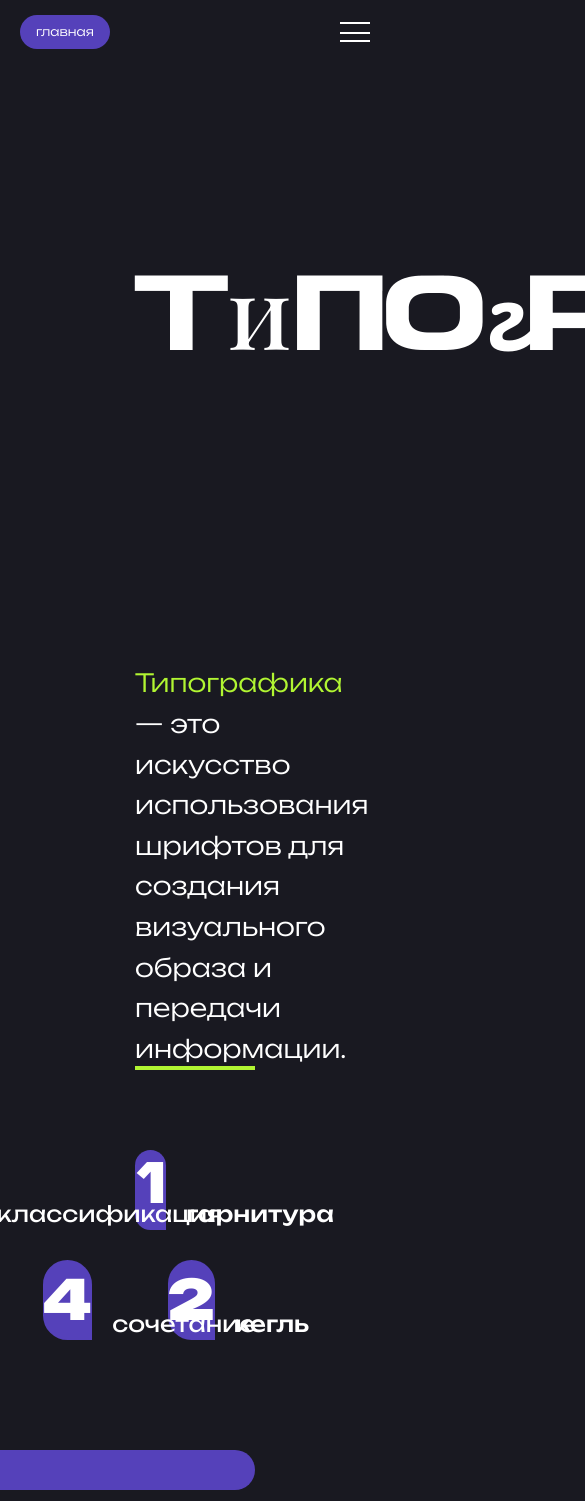
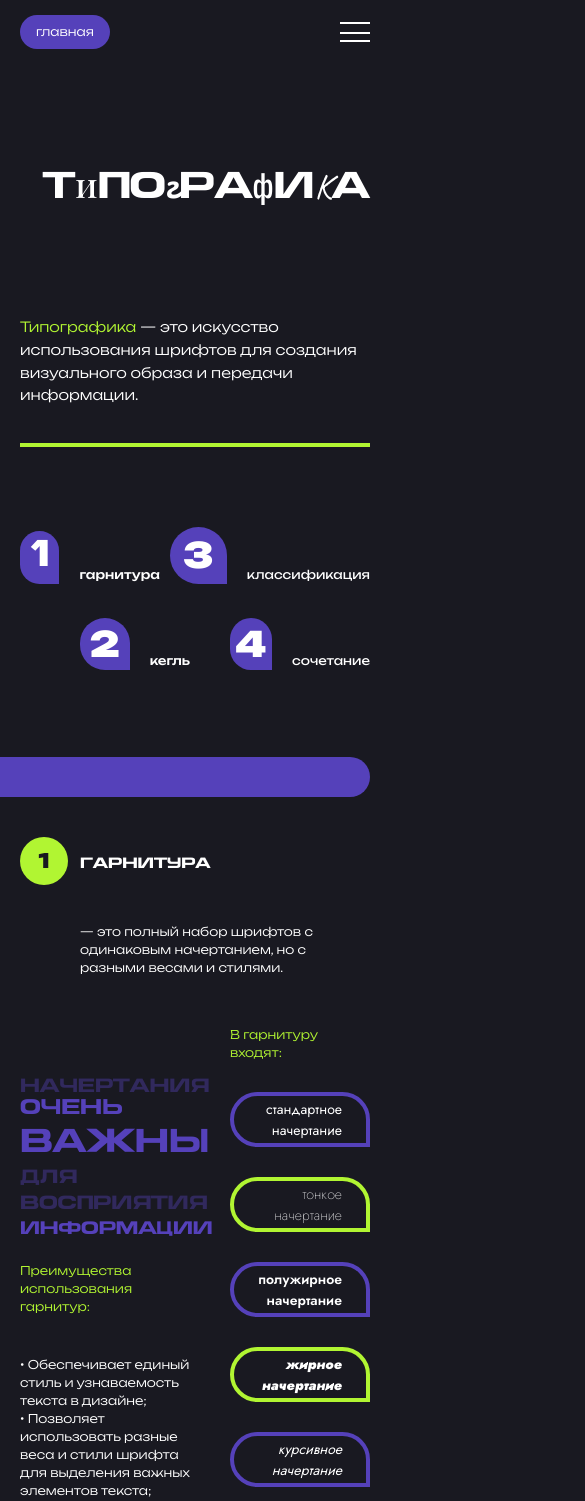
Before and after one commit to hikkanmn/design-course, a Vue app: page /typography in a window 390 px wide. Shown: the top 1501 px of the page, 585 px wide, since content can reach past the window. Built offline with nearby package versions, Linux system fonts and the light colour scheme.

Commit message:
add adapt for typography page

```diff
--- a/src/components/ScrollToTop.vue
+++ b/src/components/ScrollToTop.vue
@@ -3,7 +3,7 @@
     title="вернуться к началу страницы"
     v-show="showButton"
     @click="scrollToTop"
-    class="group w-fit aspect-square fixed bottom-10 right-5 bg-customPurple border-none rounded-full pl-2 pr-1 cursor-pointer flex items-center justify-center hover:bg-customLime"
+    class="group z-10 w-fit aspect-square fixed bottom-10 right-5 bg-customPurple border-none rounded-full pl-2 pr-1 cursor-pointer flex items-center justify-center hover:bg-customLime"
   >
     <!-- Иконка или текст кнопки -->
     <svg
--- a/src/components/color/LastColorSection.vue
+++ b/src/components/color/LastColorSection.vue
@@ -5,7 +5,7 @@
     class="grid grid-cols-12 grid-rows-7 sm:grid-rows-8 gap-y-[30px] gap-x-[10px] px-[135px] lg:px-[100px] md:px-[50px] sm:px-[20px] mb-20"
   >
     <div
-      class="col-start-1 col-end-13 row-start-1 row-end-2 z-10 bg-customLime h-1/3  rounded-r-[60px] rounded-tl-[60px]"
+      class="col-start-1 col-end-13 row-start-1 row-end-2 z-10 bg-customLime h-1/3 rounded-r-[60px] rounded-tl-[60px]"
     ></div>
     <div
       class="col-start-1 col-end-2 row-start-1 row-end-8 sm:row-end-9 bg-customLime rounded-b-[100px] rounded-tl-[60px] flex items-end justify-center p-4"
@@ -36,7 +36,9 @@
       требует понимания психологии цвета, цветовых гармоний и принципов баланса.
     </p>
 
-    <div class="border-b-4 border-b-white col-start-3 col-end-13 row-start-7 row-end-8 sm:row-end-9"></div>
+    <div
+      class="border-b-4 border-b-white col-start-3 col-end-13 row-start-7 row-end-8 sm:row-end-9"
+    ></div>
   </div>
 </template>
 
--- a/src/components/color/QuizColor.vue
+++ b/src/components/color/QuizColor.vue
@@ -3,7 +3,6 @@ import QuizBlock from '/src/components/QuizBlock.vue'
 </script>
 
 <template>
-  <!-- Текст "начинается с основ" -->
   <div class="mb-28 lg:mb-20 md:mb-10 sm:mb-4">
     <div class="flex justify-start">
       <div
--- a/src/components/typography/TypefaceBlock.vue
+++ b/src/components/typography/TypefaceBlock.vue
@@ -1,48 +1,61 @@
 <script setup></script>
 
 <template>
-  <div class="mr-[135px] bg-customPurple rounded-r-[100px] h-[40px]"></div>
-  <div class="grid grid-cols-12 grid-rows-9 gap-y-[30px] gap-x-[10px] px-[135px] pt-10 mb-20">
+  <div
+    class="mr-[135px] lg:mr-[100px] md:mr-[50px] sm:mr-[20px] bg-customPurple rounded-r-[100px] h-[40px]"
+  ></div>
+  <div
+    class="grid grid-cols-12 grid-rows-9 gap-y-[30px] gap-x-[10px] px-[135px] lg:px-[100px] md:px-[50px] sm:px-[20px] pt-10 mb-20"
+  >
     <div
-      class="col-start col-end-2 row-start-1 row-end-2 group hover:bg-customOrange bg-customLime rounded-[60px] px-12 py-2 flex items-center justify-center"
+      class="col-start col-end-2 row-start-1 row-end-2 group aspect-square hover:bg-customOrange bg-customLime rounded-[60px] px-12 md:px-8 xs:px-6 py-2 flex items-center justify-center"
     >
-      <span class="font-myUnbounded font-bold text-customBlack text-[55px] group-hover:text-white"
+      <span
+        class="font-myUnbounded font-bold text-customBlack text-[55px] md:text-[45px] sm:text-[35px] xs:text-[20px] group-hover:text-white"
         >1</span
       >
     </div>
     <h2
-      class="col-start-3 col-end-8 row-start-1 row-end-2 self-center font-myMedium text-white text-[52px]"
+      class="col-start-3 col-end-8 row-start-1 row-end-2 self-center font-myMedium text-white text-[52px] lg:text-[40px] md:text-[30px] sm:text-[20px] xs:text-[14px]"
     >
       гарнитура
     </h2>
     <p
-      class="col-start-3 col-end-13 row-start-2 row-end-3 self-center font-myUnbounded font-light text-white text-[22px]"
+      class="col-start-3 col-end-13 row-start-2 row-end-3 self-center font-myUnbounded font-light text-white text-[22px] lg:text-[18px] sm:text-[14px] xs:text-[12px]"
     >
       — это полный набор шрифтов с одинаковым начертанием, но с разными весами и стилями.
     </p>
     <p
-      class="group col-start-1 col-end-8 row-start-3 row-end-8 font-myMedium flex flex-col justify-center"
+      class="group col-start-1 col-end-8 md:col-end-7 row-start-3 row-end-8 sm:row-end-7 font-myMedium flex flex-col justify-center"
     >
-      <span class="text-[64px] leading-3 text-customPurple_o66 group-hover:text-customPurple"
+      <span
+        class="text-[64px] lg:text-[45px] md:text-[35px] sm:text-[22px] xs:text-[18px] leading-3 text-customPurple_o66 group-hover:text-customPurple"
         >начертания</span
       >
-      <span class="text-[83px] text-customPurple group-hover:text-customPurple_o66">очень</span>
-      <span class="text-[116px] leading-10 text-customPurple group-hover:text-customPurple_o66"
+      <span
+        class="text-[83px] lg:text-[60px] md:text-[50px] sm:text-[26px] xs:text-[20px] text-customPurple group-hover:text-customPurple_o66"
+        >очень</span
+      >
+      <span
+        class="text-[105px] lg:text-[80px] md:text-[60px] sm:text-[38px] xs:text-[31px] leading-10 text-customPurple group-hover:text-customPurple_o66"
         >важны</span
       >
-      <span class="text-[64px] leading-relaxed text-customPurple_o66 group-hover:text-customPurple"
+      <span
+        class="text-[64px] lg:text-[45px] md:text-[35px] sm:text-[22px] xs:text-[18px] leading-relaxed text-customPurple_o66 group-hover:text-customPurple"
         >для</span
       >
-      <span class="text-[64px] leading-6 text-customPurple_o66 group-hover:text-customPurple"
+      <span
+        class="text-[64px] lg:text-[45px] md:text-[35px] sm:text-[22px] xs:text-[18px] leading-6 text-customPurple_o66 group-hover:text-customPurple"
         >восприятия</span
       >
-      <span class="text-[60px] text-customPurple group-hover:text-customPurple_o66"
+      <span
+        class="text-[60px] lg:text-[40px] md:text-[32px] sm:text-[20px] xs:text-[17px] text-customPurple group-hover:text-customPurple_o66"
         >информации</span
       >
     </p>
 
     <div
-      class="col-start-1 col-end-8 row-start-7 row-end-10 font-myUnbounded font-light text-white text-[22px] self-end"
+      class="col-start-1 col-end-8 row-start-7 row-end-10 md:col-end-7 md:row-start-7 sm:row-start-6 font-myUnbounded font-light text-white text-[22px] lg:text-[18px] sm:text-[14px] xs:text-[12px] self-end"
     >
       <h3 class="text-customLime mb-10">Преимущества использования гарнитур:</h3>
       <p>• Обеспечивает единый стиль и узнаваемость текста в дизайне;</p>
@@ -52,39 +65,63 @@
       <p>• Создает гармоничное и уравновешенное восприятие текста в композиции.</p>
     </div>
     <p
-      class="col-start-9 col-end-13 row-start-3 row-end-4 font-myUnbounded font-light text-customLime text-[22px] self-end"
+      class="col-start-9 col-end-13 row-start-3 row-end-4 md:col-start-8 font-myUnbounded font-light text-customLime text-[22px] lg:text-[18px] sm:text-[14px] xs:text-[12px] self-end"
     >
       В гарнитуру входят:
     </p>
     <div
-      class="col-start-9 col-end-13 row-start-4 row-end-5 border-4 hover:bg-customPurple hover:bg-opacity-20 border-customPurple rounded-l-[60px] rounded-tr-[60px] flex items-center justify-end px-10"
+      class="col-start-9 col-end-13 row-start-4 row-end-5 md:col-start-8 border-4 hover:bg-customPurple hover:bg-opacity-20 border-customPurple rounded-l-[60px] lg:rounded-l-[40px] md:rounded-l-[40px] sm:rounded-l-[30px] rounded-tr-[60px] lg:rounded-tr-[40px] md:rounded-tr-[40px] sm:rounded-tr-[30px] flex items-center justify-end text-end px-10 sm:pr-6"
     >
-      <p class="text-white text-[25px] font-myJost font-regular">стандартное начертание</p>
+      <p
+        class="text-white text-[25px] md:text-[22px] sm:text-[18px] xs:text-[14px] font-myJost font-regular"
+      >
+        стандартное начертание
+      </p>
     </div>
     <div
-      class="col-start-9 col-end-13 row-start-5 row-end-6 border-4 hover:bg-customLime hover:bg-opacity-20 border-customLime rounded-l-[60px] rounded-tr-[60px] flex items-center justify-end px-10"
+      class="col-start-9 col-end-13 row-start-5 row-end-6 md:col-start-8 border-4 hover:bg-customLime hover:bg-opacity-20 border-customLime rounded-l-[60px] lg:rounded-l-[40px] md:rounded-l-[40px] sm:rounded-l-[30px] rounded-tr-[60px] lg:rounded-tr-[40px] md:rounded-tr-[40px] sm:rounded-tr-[30px] flex items-center justify-end text-end px-10 sm:pr-6"
     >
-      <p class="text-white text-[25px] font-myJost font-extralight">тонкое начертание</p>
+      <p
+        class="text-white text-[25px] md:text-[22px] sm:text-[18px] xs:text-[14px] font-myJost font-extralight"
+      >
+        тонкое начертание
+      </p>
     </div>
     <div
-      class="col-start-9 col-end-13 row-start-6 row-end-7 border-4 hover:bg-customPurple hover:bg-opacity-20 border-customPurple rounded-l-[60px] rounded-tr-[60px] flex items-center justify-end px-10"
+      class="col-start-9 col-end-13 row-start-6 row-end-7 md:col-start-8 border-4 hover:bg-customPurple hover:bg-opacity-20 border-customPurple rounded-l-[60px] lg:rounded-l-[40px] md:rounded-l-[40px] sm:rounded-l-[30px] rounded-tr-[60px] lg:rounded-tr-[40px] md:rounded-tr-[40px] sm:rounded-tr-[30px] flex items-center justify-end text-end px-10 sm:pr-6"
     >
-      <p class="text-white text-[25px] font-myJost font-semibold">полужирное начертание</p>
+      <p
+        class="text-white text-[25px] md:text-[22px] sm:text-[18px] xs:text-[14px] font-myJost font-semibold"
+      >
+        полужирное начертание
+      </p>
     </div>
     <div
-      class="col-start-9 col-end-13 row-start-7 row-end-8 border-4 hover:bg-customLime hover:bg-opacity-20 border-customLime rounded-l-[60px] rounded-tr-[60px] flex items-center justify-end px-10"
+      class="col-start-9 col-end-13 row-start-7 row-end-8 md:col-start-8 border-4 hover:bg-customLime hover:bg-opacity-20 border-customLime rounded-l-[60px] lg:rounded-l-[40px] md:rounded-l-[40px] sm:rounded-l-[30px] rounded-tr-[60px] lg:rounded-tr-[40px] md:rounded-tr-[40px] sm:rounded-tr-[30px] flex items-center justify-end text-end px-10 sm:pr-6"
     >
-      <p class="text-white text-[25px] font-myJost font-black">жирное начертание</p>
+      <p
+        class="text-white text-[25px] md:text-[22px] sm:text-[18px] xs:text-[14px] font-myJost font-black"
+      >
+        жирное начертание
+      </p>
     </div>
     <div
-      class="col-start-9 col-end-13 row-start-8 row-end-9 border-4 hover:bg-customPurple hover:bg-opacity-20 border-customPurple rounded-l-[60px] rounded-tr-[60px] flex items-center justify-end px-10"
+      class="col-start-9 col-end-13 row-start-8 row-end-9 md:col-start-8 border-4 hover:bg-customPurple hover:bg-opacity-20 border-customPurple rounded-l-[60px] lg:rounded-l-[40px] md:rounded-l-[40px] sm:rounded-l-[30px] rounded-tr-[60px] lg:rounded-tr-[40px] md:rounded-tr-[40px] sm:rounded-tr-[30px] flex items-center justify-end text-end px-10 sm:pr-6"
     >
-      <p class="text-white text-[25px] font-myJost italic">курсивное начертание</p>
+      <p
+        class="text-white text-[25px] md:text-[22px] sm:text-[18px] xs:text-[14px] font-myJost italic"
+      >
+        курсивное начертание
+      </p>
     </div>
     <div
-      class="col-start-9 col-end-13 row-start-9 row-end-10 border-4 hover:bg-customLime hover:bg-opacity-20 border-customLime rounded-l-[60px] rounded-tr-[60px] flex items-center justify-end px-10"
+      class="col-start-9 col-end-13 row-start-9 row-end-10 md:col-start-8 border-4 hover:bg-customLime hover:bg-opacity-20 border-customLime rounded-l-[60px] lg:rounded-l-[40px] md:rounded-l-[40px] sm:rounded-l-[30px] rounded-tr-[60px] lg:rounded-tr-[40px] md:rounded-tr-[40px] sm:rounded-tr-[30px] flex items-center justify-end text-end px-10 sm:pr-6"
     >
-      <p class="text-white text-[25px] font-myJost font-black italic">курсивно-жирное</p>
+      <p
+        class="text-white text-[25px] md:text-[22px] sm:text-[18px] xs:text-[14px] font-myJost font-black italic"
+      >
+        курсивно-жирное
+      </p>
     </div>
   </div>
 </template>
--- a/src/components/typography/TypographyContent.vue
+++ b/src/components/typography/TypographyContent.vue
@@ -1,41 +1,73 @@
 <script setup></script>
 
 <template>
-  <div class="grid grid-cols-12 grid-rows-3 gap-y-[30px] gap-x-[10px] px-[135px]">
-    <div class="col-start-1 col-end-4 row-start-1 row-end-2 flex items-end gap-5">
+  <div
+    class="grid grid-cols-12 grid-rows-3 gap-y-[30px] gap-x-[10px] px-[135px] lg:px-[100px] md:px-[50px] sm:px-[20px]"
+  >
+    <div class="col-start-1 col-end-6 row-start-1 row-end-2 flex items-end gap-5">
       <div
-        class="w-[88px] h-[80px] bg-customPurple hover:border-4 border-customPurple hover:bg-opacity-20 rounded-l-[60px] rounded-tr-[60px] flex items-center justify-center"
+        class="w-[88px] aspect-square bg-customPurple hover:border-4 border-customPurple hover:bg-opacity-20 rounded-l-[60px] rounded-tr-[60px] flex items-center justify-center"
       >
-        <span class="font-myMedium text-white text-[55px]">1</span>
+        <span
+          class="font-myMedium text-white text-[55px] md:text-[45px] sm:text-[40px] xs:text-[35px]"
+          >1</span
+        >
       </div>
-      <h2 class="font-myUnbounded font-medium text-white text-[22px]">гарнитура</h2>
+      <h2
+        class="font-myUnbounded font-medium text-white text-[22px] lg:text-[18px] sm:text-[14px] xs:text-[12px]"
+      >
+        гарнитура
+      </h2>
     </div>
 
-    <div class="col-start-4 col-end-7 row-start-2 row-end-3 flex items-end gap-5">
+    <div class="col-start-3 col-end-7 row-start-2 row-end-3 flex items-end gap-5 justify-center">
       <div
-        class="w-[88px] h-[80px] bg-customPurple hover:border-4 border-customPurple hover:bg-opacity-20 rounded-l-[60px] rounded-tr-[60px] flex items-center justify-center"
+        class="w-[88px] aspect-square bg-customPurple hover:border-4 border-customPurple hover:bg-opacity-20 rounded-l-[60px] rounded-tr-[60px] flex items-center justify-center"
       >
-        <span class="font-myUnbounded font-bold text-white text-[55px]">2</span>
+        <span
+          class="font-myUnbounded font-bold text-white text-[55px] md:text-[45px] sm:text-[40px] xs:text-[35px]"
+          >2</span
+        >
       </div>
-      <h2 class="font-myUnbounded font-medium text-white text-[22px]">кегль</h2>
+      <h2
+        class="font-myUnbounded font-medium text-white text-[22px] lg:text-[18px] sm:text-[14px] xs:text-[12px]"
+      >
+        кегль
+      </h2>
     </div>
 
-    <div class="col-start-6 col-end-10 row-start-1 row-end-2 flex items-end gap-5 justify-end">
+    <div class="col-start-6 col-end-13 row-start-1 row-end-2 flex items-end gap-5">
       <div
-        class="w-[88px] h-[80px] bg-customPurple hover:border-4 border-customPurple hover:bg-opacity-20 rounded-l-[60px] rounded-tr-[60px] flex items-center justify-center"
+        class="w-[88px] aspect-square bg-customPurple hover:border-4 border-customPurple hover:bg-opacity-20 rounded-l-[60px] rounded-tr-[60px] flex items-center justify-center"
       >
-        <span class="font-myUnbounded font-bold text-white text-[55px]">3</span>
+        <span
+          class="font-myUnbounded font-bold text-white text-[55px] md:text-[45px] sm:text-[40px] xs:text-[35px]"
+          >3</span
+        >
       </div>
-      <h2 class="font-myUnbounded text-white text-[22px]">классификация</h2>
+      <h2
+        class="font-myUnbounded text-white text-[22px] lg:text-[18px] sm:text-[14px] xs:text-[12px]"
+      >
+        классификация
+      </h2>
     </div>
 
-    <div class="col-start-10 col-end-13 row-start-2 row-end-3 flex items-end gap-5 justify-end">
+    <div
+      class="col-start-8 col-end-13 row-start-2 row-end-3 flex items-end gap-5 justify-end lg:justify-center"
+    >
       <div
-        class="w-[88px] h-[80px] bg-customPurple hover:border-4 border-customPurple hover:bg-opacity-20 rounded-l-[60px] rounded-tr-[60px] flex items-center justify-center"
+        class="w-[88px] aspect-square bg-customPurple hover:border-4 border-customPurple hover:bg-opacity-20 rounded-l-[60px] rounded-tr-[60px] flex items-center justify-center"
       >
-        <span class="font-myUnbounded font-bold text-white text-[55px]">4</span>
+        <span
+          class="font-myUnbounded font-bold text-white text-[55px] md:text-[45px] sm:text-[40px] xs:text-[35px]"
+          >4</span
+        >
       </div>
-      <h2 class="font-myUnbounded text-white text-[22px]">сочетание</h2>
+      <h2
+        class="font-myUnbounded text-white text-[22px] lg:text-[18px] sm:text-[14px] xs:text-[12px]"
+      >
+        сочетание
+      </h2>
     </div>
   </div>
 </template>
--- a/src/components/typography/TypographyIntroSection.vue
+++ b/src/components/typography/TypographyIntroSection.vue
@@ -1,9 +1,11 @@
 <script setup></script>
 
 <template>
-  <div class="grid grid-cols-12 grid-rows-2 gap-y-[30px] gap-x-[10px] px-[135px] pt-32 mb-20">
+  <div
+    class="grid grid-cols-12 grid-rows-2 gap-y-[30px] gap-x-[10px] px-[135px] lg:px-[100px] md:px-[50px] sm:px-[20px] pt-32 md:pt-14 mb-20"
+  >
     <h1
-      class="font-myMedium uppercase text-[100px] text-end col-start-1 col-end-13 row-start-1 row-end-2 text-white leading-relaxed"
+      class="font-myMedium uppercase text-[100px] lg:text-[80px] md:text-[60px] sm:text-[45px] xs:text-[35px] text-end col-start-1 col-end-13 row-start-1 row-end-2 text-white leading-relaxed"
     >
       <span class="hover:tracking-widest">т</span
       ><span class="font-myPlayfairDisplay hover:tracking-widest lowercase">и</span
@@ -17,8 +19,10 @@
     </h1>
 
     <div class="flex items-center col-start-1 col-end-13 row-start-2 row-end-3">
-      <div>
-        <p class="font-myUnbounded font-light text-[25px] text-white leading-relaxed">
+      <div class="mb-10">
+        <p
+          class="font-myUnbounded font-light text-[25px] md:text-[22px] sm:text-[18px] xs:text-[14px] text-white leading-relaxed"
+        >
           <span class="text-customLime hover:text-customOrange">Типографика </span>
           — это искусство использования шрифтов для создания визуального образа и передачи
           информации.
--- a/tailwind.config.js
+++ b/tailwind.config.js
@@ -4,7 +4,7 @@ export default {
   theme: {
     /*инициализация ключевых точек для адаптивной верстки*/
     screens: {
-      xl: {max: '1920px'},
+      xl: { max: '1920px' },
       lg: { max: '1280px' },
       md: { max: '1024px' },
       sm: { max: '768px' },
@@ -22,8 +22,8 @@ export default {
         }
       },
       animation: {
-        scroll: 'scroll 15s linear infinite',
-        scroll_reverse: 'scroll_reverse 15s linear infinite'
+        scroll: 'scroll 10s linear infinite',
+        scroll_reverse: 'scroll_reverse 10s linear infinite'
       },
       colors: {
         customPurple: '#5541BA',
```
Also changed, not shown: src/components/typography/ClassificationBlock.vue (+44 -28 lines), src/components/typography/CombinationBlock.vue (+38 -21 lines), src/components/typography/LastTypographySection.vue (+13 -7 lines), src/components/typography/QuizTypography.vue (+40 -36 lines), src/components/typography/SizeBlock.vue (+42 -24 lines).
